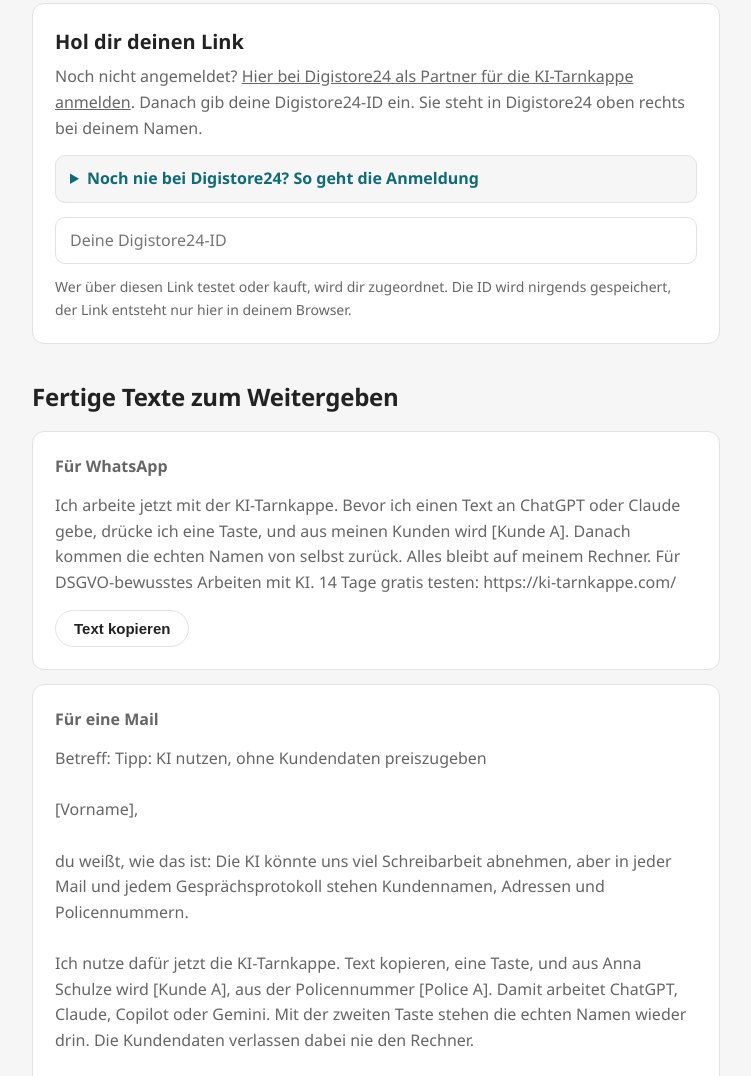
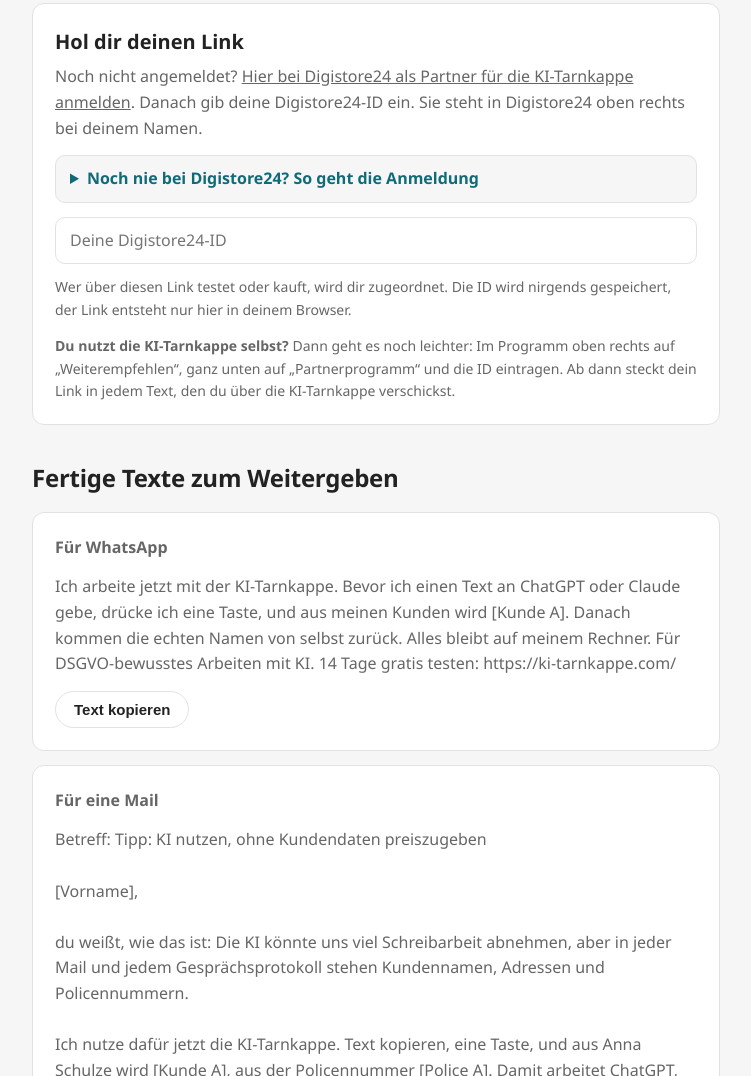
Before and after one commit to top-effektiv/ki-tarnkappe-updates, a plain HTML site: page partner.html in a window 1280 px wide. Shown: the part 715-1791 px from the top of the page, without its empty margins (264-1015 px from the left). Drawn offline with Linux system fonts and the light colour scheme.

Commit message:
Partner-Seite: Hinweis Partner-ID im Programm eintragen (ab 0.9.9)
Co-Authored-By: Claude Opus 5.5 <noreply@anthropic.com>

```diff
--- a/partner.html
+++ b/partner.html
@@ -95,6 +95,7 @@
     <div class="eingabe"><input id="id" type="text" placeholder="Deine Digistore24-ID" autocomplete="off" spellcheck="false"></div>
     <div class="link-zeile" id="link-zeile"><span id="mein-link"></span><button type="button" id="kopieren">Kopieren</button></div>
     <p class="klein" style="margin-top:12px">Wer über diesen Link testet oder kauft, wird dir zugeordnet. Die ID wird nirgends gespeichert, der Link entsteht nur hier in deinem Browser.</p>
+    <p class="klein"><b>Du nutzt die KI-Tarnkappe selbst?</b> Dann geht es noch leichter: Im Programm oben rechts auf „Weiterempfehlen“, ganz unten auf „Partnerprogramm“ und die ID eintragen. Ab dann steckt dein Link in jedem Text, den du über die KI-Tarnkappe verschickst.</p>
   </div>
 
   <h2 class="abschnitt">Fertige Texte zum Weitergeben</h2>
```
